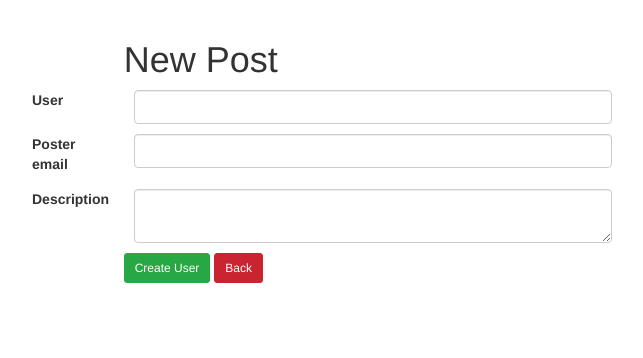
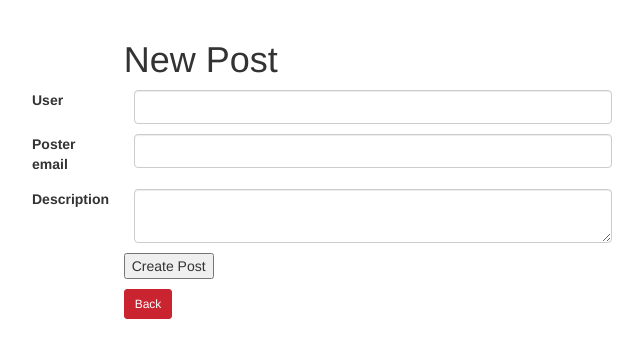
Before and after one commit to mpwint/CMPS3300-project, a Rails app: page /posts/new in a window 1280 px wide. Shown: the part 52-410 px from the top of the page, without its empty margins (318-961 px from the left). Run offline with Rails 7, Linux system fonts and the light colour scheme; style sheets or scripts are compiled from the project's sources.

Commit message:
Static button to form submit

```diff
--- a/app/views/posts/_form.html.erb
+++ b/app/views/posts/_form.html.erb
@@ -44,4 +44,8 @@
     </div>
   </div>
 
+  <div class="actions col-xs-12 col-sm-6 col-sm-offset-4">
+    <%= form.submit %>
+  </div>
+
 <% end %>
--- a/app/views/posts/new.html.erb
+++ b/app/views/posts/new.html.erb
@@ -5,6 +5,6 @@
 <%= render 'form', post: @post %>
 
 <div class="actions col-xs-12 col-sm-6 col-sm-offset-4">
-  <button class="btn btn-sm btn-primary btn-green" type="submit">Create User</button>
+
   <button class="btn btn-sm btn-primary btn-red" type="link_to users_path">Back</button>
 </div>
--- a/app/views/users/_form.html.erb
+++ b/app/views/users/_form.html.erb
@@ -44,4 +44,7 @@
     </div>
   </div>
 
+  <div class="actions col-xs-12 col-sm-6 col-sm-offset-4">
+    <button class="btn btn-sm btn-primary btn-green" type="submit">Create User</button>
+  </div>
 <% end %>
--- a/app/views/users/new.html.erb
+++ b/app/views/users/new.html.erb
@@ -5,6 +5,5 @@
 <%= render 'form', user: @user %>
 
 <div class="actions col-xs-12 col-sm-6 col-sm-offset-4">
-  <button class="btn btn-sm btn-primary btn-green" type="submit">Create User</button>
   <button class="btn btn-sm btn-primary btn-red" type="link_to users_path">Back</button>
 </div>
```
